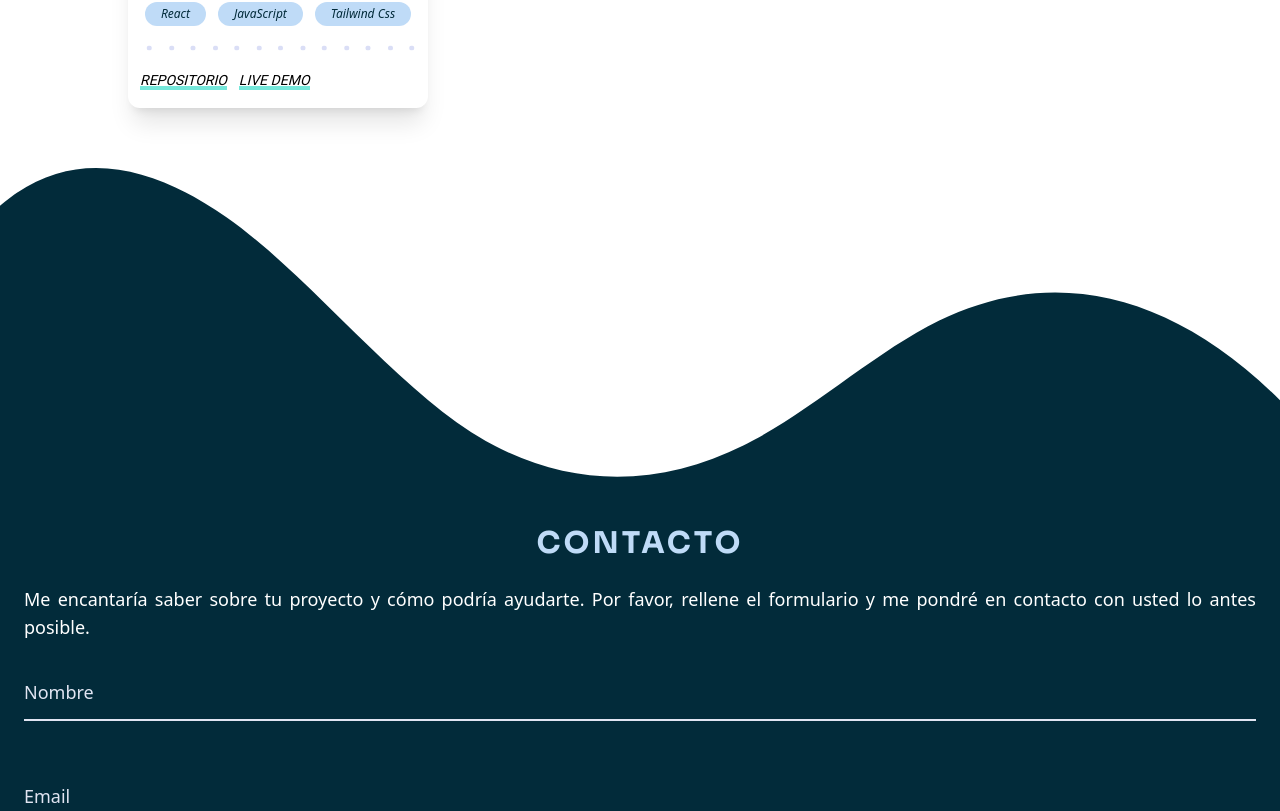
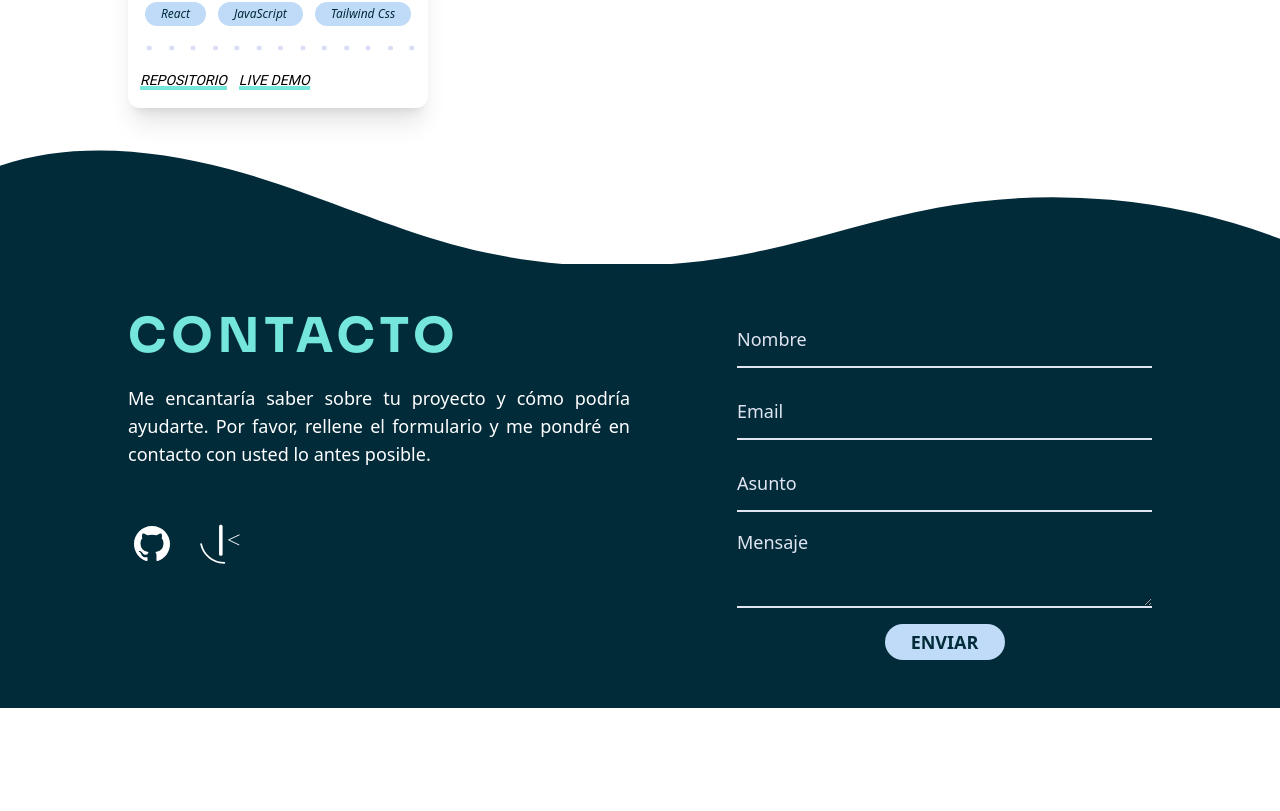
Before and after one commit to ShamirLeon/shamir-leon-portfolio, a React (Vite) app: page / in a window 1280 px wide. Shown: the part 2349-3160 px from the top of the page. After the commit the page ends 3057 px from the top, so only its background shows below. Built offline with nearby package versions, Linux system fonts and the light colour scheme.

Commit message:
Contact + Footer - Desktop Design

```diff
--- a/src/App.jsx
+++ b/src/App.jsx
@@ -3,7 +3,6 @@ import Contact from './components/Contact/Contact';
 import Hero from './components/Hero/Hero';
 import NavBar from './components/navBar/NavBar';
 import Projects from './components/ProjectsC/Projects';
-import FooterS from './components/Footer/FooterS';
 
 const App = () => {
 	return (
@@ -13,7 +12,6 @@ const App = () => {
 			<AboutMe />
 			<Projects />
 			<Contact />
-			<FooterS></FooterS>
 		</div>
 	);
 };
--- a/src/components/Contact/Contact.jsx
+++ b/src/components/Contact/Contact.jsx
@@ -1,5 +1,6 @@
 import { useRef } from 'react';
-import WavesTopMobile from '../../assets/Icons/WavesTopMobile';
+import WavesTopDesktop from '../../assets/Icons/WavesTopDesktop';
+import FooterS from '../Footer/FooterS';
 
 import { ContactSection } from '../../data/data.json';
 
@@ -30,17 +31,22 @@ const Contact = params => {
 	};
 	return (
 		<>
-			<WavesTopMobile className='-mb-1' />
-			<section id='Contact' className='bg-Dark-Blue px-6 py-12 text-center'>
-				<h2 className='mb-6 text-3xl font-bold uppercase tracking-widest text-Light-Accent-Blue'>
-					Contacto
-				</h2>
-				<p className='text-justify text-lg text-White'>{ContactSection}</p>
+			<WavesTopDesktop className='rotate-180 lg:-mb-1' />
+			<section
+				id='Contact'
+				className='bg-Dark-Blue px-6 py-12 text-center lg:grid lg:grid-cols-12 lg:grid-rows-[.5fr_.5fr] lg:gap-5 lg:px-32'
+			>
+				<div className='lg:col-start-1 lg:col-end-7'>
+					<h2 className='mb-6 text-3xl font-bold uppercase tracking-widest text-Light-Green lg:text-left lg:text-5xl'>
+						Contacto
+					</h2>
+					<p className='text-justify text-lg text-White'>{ContactSection}</p>
+				</div>
 
 				<form
 					ref={form}
 					onSubmit={sendEmail}
-					className='flex flex-col gap-12 py-6'
+					className='flex flex-col gap-12 py-6 lg:col-start-8 lg:col-end-13 lg:row-start-1 lg:row-end-3 lg:gap-4 lg:py-0'
 				>
 					<input
 						autoComplete='off'
@@ -82,6 +88,9 @@ const Contact = params => {
 						Enviar
 					</button>
 				</form>
+				<div className='lg:col-start-1 lg:col-end-7'>
+					<FooterS></FooterS>
+				</div>
 			</section>
 		</>
 	);
--- a/src/components/Footer/FooterS.jsx
+++ b/src/components/Footer/FooterS.jsx
@@ -4,7 +4,7 @@ import FemIcon from '../../assets/Icons/FEMIcon';
 
 const FooterS = params => {
 	return (
-		<footer className='flex items-center justify-center gap-6 bg-Dark-Blue py-6'>
+		<footer className='flex items-center justify-center gap-6 bg-Dark-Blue py-6 lg:justify-start'>
 			<a href='https://github.com/ShamirLeon' target='_blank' rel='noreferrer'>
 				<GitHubIcon className='h-12 w-12 fill-White' />
 			</a>
```
